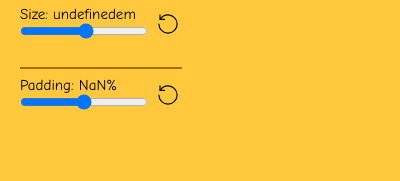
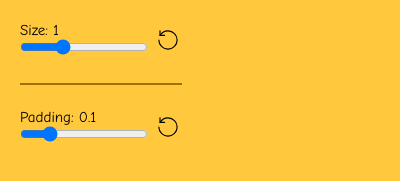
Before and after one commit to idkhow2type/Flagmoji, a browser extension: page popup.html in a window 400 px wide. Both pictures are taken after a click on the button 168 px from the left and 107 px from the top of the page. Shown: the part 83-264 px from the top of the page. Drawn offline with Linux system fonts and the light colour scheme.

Commit message:
popup done

```diff
--- a/popup.html
+++ b/popup.html
@@ -5,7 +5,7 @@
         <meta http-equiv="X-UA-Compatible" content="IE=edge" />
         <meta name="viewport" content="width=device-width, initial-scale=1.0" />
         <link rel="stylesheet" href="style.css" />
-        <script src="popup.js" defer></script>
+        <script src="popup.js" defer type="module"></script>
         <title>Document</title>
     </head>
     <body>
@@ -14,27 +14,30 @@
         </header>
         <strong id="note">Remember to reload the page for changes to take place</strong>
         <main>
+            <!-- <hr />
             <div>
                 <span>
-                    <label for="size">Size: 1em</label>
+                    <label for="padding">Padding: 10%</label>
                     <br />
-                    <input type="range" name="size" id="size" min="0.1" max="3" value="1" step="0.1" />
+                    <input type="range" name="padding" min="0" max="0.5" value="0.1" step="0.05" />
+                </span>
+                <button class="reset">
+                    <img src="assets/reset.svg" alt="" />
+                </button>
+            </div> -->
+        </main>
+
+        <template id="range-template">
+            <div>
+                <span>
+                    <label for="name">lable</label>
+                    <br />
+                    <input type="range" name="name" />
                 </span>
                 <button class="reset">
                     <img src="assets/reset.svg" alt="" />
                 </button>
             </div>
-            <hr />
-            <div>
-                <span>
-                    <label for="padding">Padding: 10%</label>
-                    <br />
-                    <input type="range" name="padding" id="padding" min="0" max="0.5" value="0.1" step="0.05" />
-                </span>
-                <button class="reset">
-                    <img src="assets/reset.svg" alt="" />
-                </button>
-            </div>
-        </main>
+        </template>
     </body>
 </html>
--- a/popup.js
+++ b/popup.js
@@ -1,25 +1,35 @@
-const sizeSlider = document.querySelector('#size');
-const sizeText = document.querySelector('label[for="size"]');
-const paddingSlider = document.querySelector('#padding');
-const paddingText = document.querySelector('label[for="padding"]');
+import settings from './settings.js';
 
-function display() {
-    chrome.storage.sync.get(['size', 'padding'], ({ size, padding }) => {
-        sizeSlider.value = size;
-        sizeText.innerText = `Size: ${size}em`;
-        paddingSlider.value = padding;
-        paddingText.innerText = `Padding: ${padding * 100}%`;
+const main = document.querySelector('main');
+
+for (const setting in settings) {
+    const wrap = document.querySelector('#range-template').content.cloneNode(true);
+    const label = wrap.querySelector('label');
+    const input = wrap.querySelector('input');
+    const reset = wrap.querySelector('button');
+
+    input.min = settings[setting].min;
+    input.max = settings[setting].max;
+    input.step = settings[setting].step;
+
+    const value = (await chrome.storage.sync.get({ [setting]: settings[setting].default }))[setting];
+
+    label.innerText = `${setting[0].toUpperCase()}${setting.slice(1)}: ${value}`;
+    input.name = setting;
+    input.value = value;
+
+    input.addEventListener('input', () => {
+        label.innerText = `${setting[0].toUpperCase()}${setting.slice(1)}: ${input.value}`;
+        chrome.storage.sync.set({ [setting]: input.value });
     });
+
+    reset.addEventListener('click', () => {
+        input.value = settings[setting].default;
+        label.innerText = `${setting[0].toUpperCase()}${setting.slice(1)}: ${input.value}`;
+        chrome.storage.sync.set({ [setting]: input.value });
+    });
+
+    main.appendChild(wrap);
+    main.appendChild(document.createElement('hr'));
 }
-
-display();
-
-sizeSlider.addEventListener('input', () => {
-    chrome.storage.sync.set({ size: sizeSlider.value });
-    display();
-});
-
-paddingSlider.addEventListener('input', () => {
-    chrome.storage.sync.set({ padding: paddingSlider.value });
-    display();
-});
+main.lastElementChild.remove();
--- /dev/null
+++ b/settings.js
@@ -0,0 +1,14 @@
+export default {
+    size: {
+        min: 0.1,
+        max: 3,
+        default: 1,
+        step: 0.1,
+    },
+    padding: {
+        min: 0,
+        max: 0.5,
+        default: 0.1,
+        step: 0.05,
+    },
+};
--- a/style.css
+++ b/style.css
@@ -36,7 +36,7 @@ main {
     color: black;
 }
 main > div {
-    padding: 0 10% 10%;
+    padding: 10%;
     width: 100%;
     display: flex;
     justify-content: space-between;
@@ -92,12 +92,3 @@ input:focus {
     filter: brightness(0.8);
     cursor: pointer;
 }
-
-#reset {
-    border: medium solid var(--highlight);
-    background-color: var(--background);
-    font-weight: bold;
-    font-size: 110%;
-    padding: 7.5%;
-    margin: 2%;
-}
```
